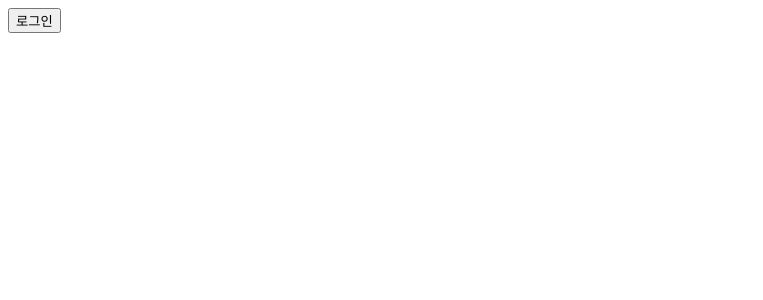
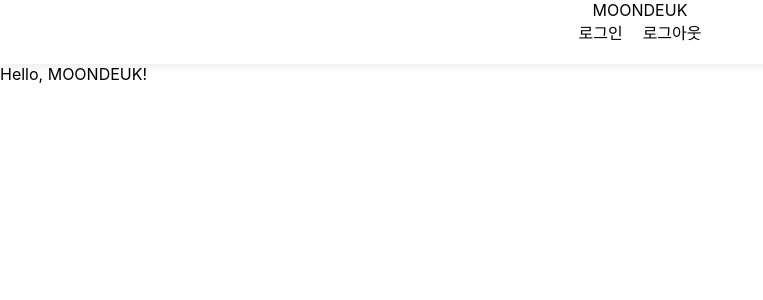
Before and after one commit to JengYoung/BlogProject_Moondeuk, a React (Create React App) app in the folder client/: page / in a window 1280 px wide. Shown: the top 300 px of the page, without its empty margins (0-763 px from the left). Built offline with nearby package versions, Linux system fonts and the light colour scheme.

Commit message:
헤더 컨테이너 구현(디자인X)

```diff
--- a/client/src/App.css
+++ b/client/src/App.css
@@ -1,3 +1,38 @@
 .App {
   text-align: center;
 }
+
+.App-logo {
+  height: 40vmin;
+  pointer-events: none;
+}
+
+@media (prefers-reduced-motion: no-preference) {
+  .App-logo {
+    animation: App-logo-spin infinite 20s linear;
+  }
+}
+
+.App-header {
+  background-color: #282c34;
+  min-height: 100vh;
+  display: flex;
+  flex-direction: column;
+  align-items: center;
+  justify-content: center;
+  font-size: calc(10px + 2vmin);
+  color: white;
+}
+
+.App-link {
+  color: #61dafb;
+}
+
+@keyframes App-logo-spin {
+  from {
+    transform: rotate(0deg);
+  }
+  to {
+    transform: rotate(360deg);
+  }
+}
--- /dev/null
+++ b/client/src/components/common/Header.js
@@ -0,0 +1,43 @@
+import React from 'react'
+import { Link } from 'react-router-dom';
+import styled from 'styled-components';
+import ResponsiveWrapper from './Responsive';
+
+/*
+*/
+
+const StyledHeader = styled.div`
+    position: fixed;
+    width: 100%;
+    background: white;
+    box-shadow: 0px 1px 10px rgba(0,0,0,0.1);
+`;
+
+const Wrapper = styled(ResponsiveWrapper)`
+    height: 4rem;
+    a {
+        padding: 10px;
+    }
+`;
+
+const Spacer = styled.div`
+    height: 4rem;
+`;
+
+
+const Header = () => {
+    return (
+        <>
+            <StyledHeader>
+                <Wrapper>
+                    <div className="logo">MOONDEUK</div>
+                    <Link>로그인</Link>
+                    <Link>로그아웃</Link>
+                </Wrapper>
+            </StyledHeader>
+            <Spacer/>
+        </>
+    );
+};
+
+export default Header;
--- /dev/null
+++ b/client/src/containers/HeaderContainer.js
@@ -0,0 +1,12 @@
+import React from 'react'
+import Header from '../components/common/Header'
+
+const HeaderContainer = () => {
+    return (
+        <>
+            <Header/>
+        </>
+    )
+}
+
+export default HeaderContainer
--- a/client/src/index.css
+++ b/client/src/index.css
@@ -6,6 +6,24 @@ body {
   -webkit-font-smoothing: antialiased;
   -moz-osx-font-smoothing: grayscale;
   box-sizing: border-box;
+  min-height: 100%;
+}
+
+#root {
+  min-height: 100%;
+}
+
+html {
+  height: 100%;
+}
+
+a {
+  color: inherit;
+  text-decoration: none;
+}
+
+* {
+  box-sizing: inherit;
 }
 
 code {
--- a/client/src/index.js
+++ b/client/src/index.js
@@ -1,5 +1,6 @@
 import React from 'react';
 import ReactDOM from 'react-dom';
+import './index.css';
 import { Provider } from 'react-redux';
 import { BrowserRouter } from 'react-router-dom';
 import { composeWithDevTools } from 'redux-devtools-extension';
@@ -34,7 +35,7 @@ ReactDOM.render(
   <React.StrictMode>
     <Provider store={store}>
       <BrowserRouter>
-        <App />
+        <App/>
       </BrowserRouter>
     </Provider>
   </React.StrictMode>,
--- a/client/src/pages/LoginPage.js
+++ b/client/src/pages/LoginPage.js
@@ -1,6 +1,6 @@
 import React from 'react'
 import LoginBackground from '../components/login/LoginBackground'
-import LoginContainer from '../containers/auth/register/LoginContainer'
+import LoginContainer from '../containers/auth/login/LoginContainer'
 function LoginPage() {
     return (
         <LoginBackground>
--- a/client/src/pages/MainPage.js
+++ b/client/src/pages/MainPage.js
@@ -1,21 +1,14 @@
 import React from 'react'
-import { useDispatch } from 'react-redux';
-import { useSelector } from 'react-redux'
-import { logout } from '../modules/user';
+import HeaderContainer from '../containers/HeaderContainer'
 
-function MainPage() {
-    const { user } = useSelector(({ userReducer }) => ({
-        user: userReducer.user,
-    }))
-    const dispatch = useDispatch();
-    const onClick = () => {
-        if (!user) return;
-        dispatch(logout());
-    }
+function MainPage() {;
+    // }
     return (
-        <button onClick={onClick}>
-            {user ? "로그아웃" : "로그인"}
-        </button>
+        <>
+            <HeaderContainer>
+            </HeaderContainer>
+            Hello, MOONDEUK!
+        </>
     )
 }
 
```
Also changed, not shown: client/src/containers/auth/login/LoginContainer.js (renamed from client/src/containers/auth/register/LoginContainer.js).
